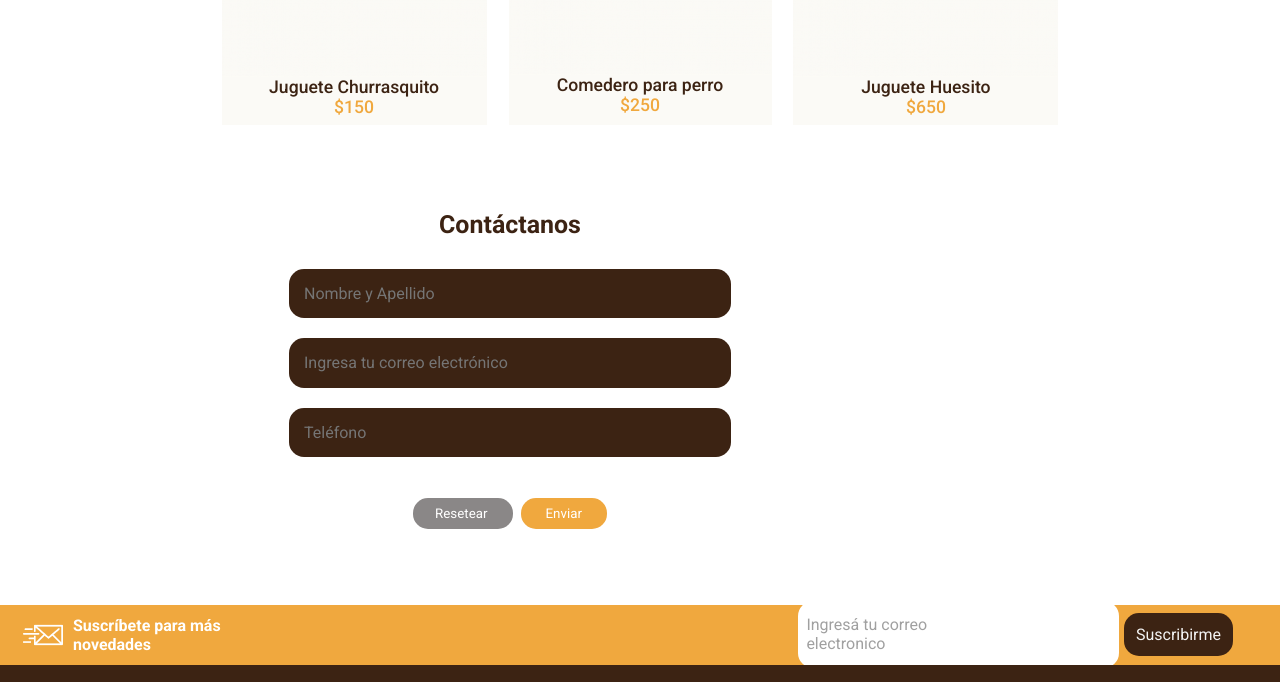
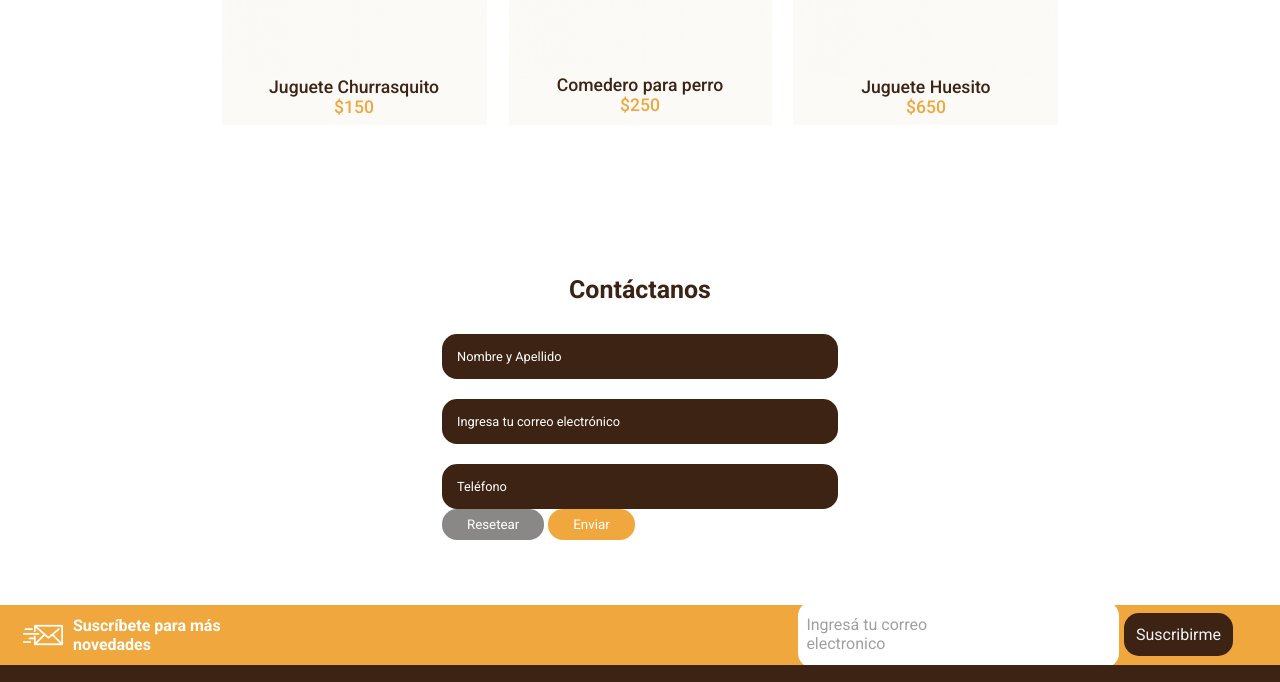
Before and after one commit to JulianaAparicio/Pet-Shop, a plain HTML site: page index.html in a window 1280 px wide. Shown: the part 1060-1742 px from the top of the page. Drawn offline with Linux system fonts and the light colour scheme.

Commit message:
Actualización 31-7

```diff
--- /dev/null
+++ b/css/_footer.scss
@@ -0,0 +1,36 @@
+
+.container-suscripcion {
+    align-items: center;
+    background-color: $color-principal;
+    display: flex;
+    height: 60px;
+    padding-left: 23px;
+    top: 11449px;
+}
+
+.suscripcion-1 {
+    color: #FFFFFF;
+    font-size: 1,25rem;
+    font-weight: bold;
+    padding-left: 10px;
+    padding-right: 270px;
+}
+
+.suscripcion-2 {
+    background-color: #FFFFFF;
+    border-radius: 15px;
+    color:#A0A0A0;
+    font-size: 0,56rem;
+    margin-left: 270px;
+    padding: 14px 148px 15px 8px;
+
+}
+
+.boton-suscribirme {
+    background-color: #3C2313;
+    border-radius: 15px;
+    color:#FFFFFF;
+    margin-left: 5px;
+    margin-right: 47px;
+    padding: 12px;
+}
--- a/css/_main.scss
+++ b/css/_main.scss
@@ -106,10 +106,16 @@ h3 {
     }
 }
 
+.contactanos {
+    align-items: center;
+    display: flex;
+    justify-content: center;
+
     .container-contactanos {
         align-items: center;
         display: flex;
         flex-direction: column;
+        justify-content: center;
         height: 30rem;
         padding-top: 5.34rem;
 
@@ -128,14 +134,20 @@ h3 {
                 flex-direction: column;
                 gap: 0.63rem;
                 justify-content: space-between;
+
+                ::placeholder {
+                    color: $color-fondo-principal;
+                    font-size: 0.8rem;
+                    opacity: 1;
+                }
             }
 
             .nombre, .email, .telefono {
-            color: $color-letras;
                 background-color: $color-secundario;
                 border: 0rem;
                 border-radius: 0.94rem;
-            font-size: 1rem;
+                color: $color-fondo-principal;
+                font-size: 0.8rem;
                 font-weight: 400;
                 outline: 0;
                 padding: 0.94rem;
@@ -146,18 +158,21 @@ h3 {
         .form-button {
             font-size: 1rem;
             font-weight: 400;
-        line-height: 1.17rem;
 
             .resetear {
                 background-color: $color-boton-1;
                 border: 0rem;
+                border-radius: 0.94rem;
+                color: $color-fondo-principal;
                 outline: 0;
-            padding: 0.5rem, 1.56rem, 0.5rem, 1.56rem;
+                padding: 0.5rem 1.56rem 0.5rem 1.56rem;
             }
 
             .enviar {
                 background-color: $color-principal;
                 border: 0rem;
+                border-radius: 0.94rem;
+                color: $color-fondo-principal;
                 outline: 0;
                 padding: 0.5rem 1.56rem 0.5rem 1.56rem;
                 padding-right: 25px;
@@ -166,3 +181,5 @@ h3 {
         }
     }
 }
+
+}
--- a/css/style.scss
+++ b/css/style.scss
@@ -2,92 +2,10 @@
 @import "base";
 @import "header";
 @import "main";
-
-/* SECCION DE SUSCRIPCION */
-
-/* agregado:*/
-
-.container-contactanos {
-    height: 200px;
-    margin-left: 340px;
-    margin-right: 340px;
-    max-width: 340px;
-    padding-bottom: 75px;
-}
-
-form {
-    align-items: center;
-    display: flex;
-    flex-direction: column;
-}
-
-.form-button {
-    display: flex;
-    justify-content: center;
-    gap: 8px;
-    padding-top: 41px;
-}
-
-.resetear, .enviar {
-    border-radius: 15px;
-    color: #FFFFFF;
-    padding: 8px 25px 8px 22px;
-}
-
-.resetear {
-    background-color: #8A8787;
-}
-
-.enviar {
-    background-color: #F0A83E;
-}
+@import "footer";
 
 
 
-/*                           Fin MAIN                          */
-
-
-
-
-/*                         Inicio FOOTER                       */
-
-/* FOOTER SECTOR SUSCRIPCION */
-
-.container-suscripcion {
-    align-items: center;
-    background-color: #F0A83E;
-    display: flex;
-    height: 60px;
-    padding-left: 23px;
-    top: 11449px;
-}
-
-.suscripcion-1 {
-    color: #FFFFFF;
-    font-size: 1,25rem;
-    font-weight: bold;
-    padding-left: 10px;
-    padding-right: 270px;
-}
-
-.suscripcion-2 {
-    background-color: #FFFFFF;
-    border-radius: 15px;
-    color:#A0A0A0;
-    font-size: 0,56rem;
-    margin-left: 270px;
-    padding: 14px 148px 15px 8px;
-
-}
-
-.boton-suscribirme {
-    background-color: #3C2313;
-    border-radius: 15px;
-    color:#FFFFFF;
-    margin-left: 5px;
-    margin-right: 47px;
-    padding: 12px;
-}
 
 /* FOOTER SECTOR DATOS DE LA EMPRESA */
 
--- a/index.html
+++ b/index.html
@@ -80,11 +80,11 @@
 
 <!-- SECTION CONTACTANOS -->
 
-        <section>
+        <section class="contactanos">
           <div class="container-contactanos">
            <h4>Contáctanos</h4>
            <form action="" method="POST" class="form-contactanos">
-             <div class="form-datos">
+            <div class="form-datos">
              <label for="nombre"></label>
              <input class="nombre" type="text" name="nombre" id="nombre" placeholder="Nombre y Apellido" size="30">
              <label for="email"></label>
@@ -92,10 +92,10 @@
              <label for="telefono"></label>
              <input class="telefono" type="text" name="telefono" id="telefono" placeholder="Teléfono" size="30">
             </div>
-             <div class="form-button">
-               <input class="resetear" type="reset" value="Resetear">
-               <input class="enviar" type="submit" value="Enviar">
-             </div>
+            <div class="form-button">
+              <input class="resetear" type="reset" value="Resetear">
+              <input class="enviar" type="submit" value="Enviar">
+            </div>
            </form>
           </div>
         </section>
```
Also changed, not shown: css/style.css, 1 other file. Lines whose indentation alone changed are shown as unchanged.
